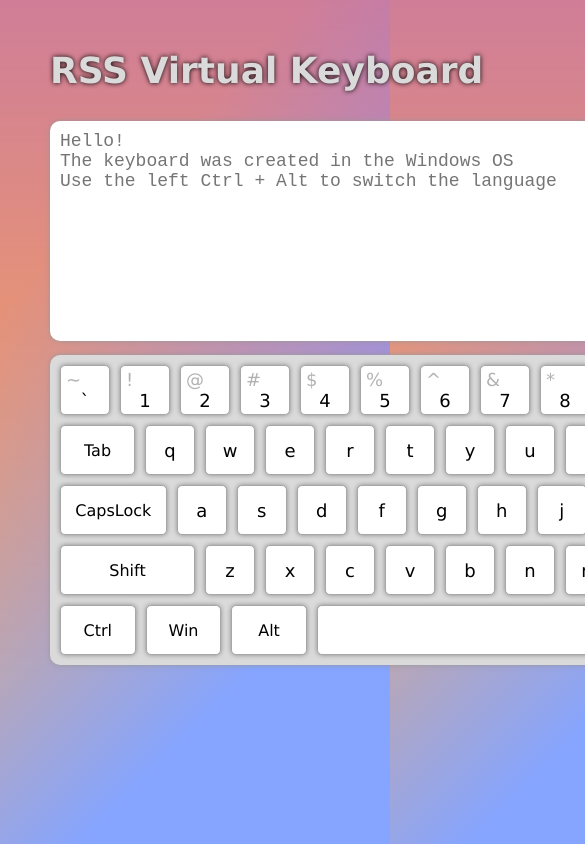
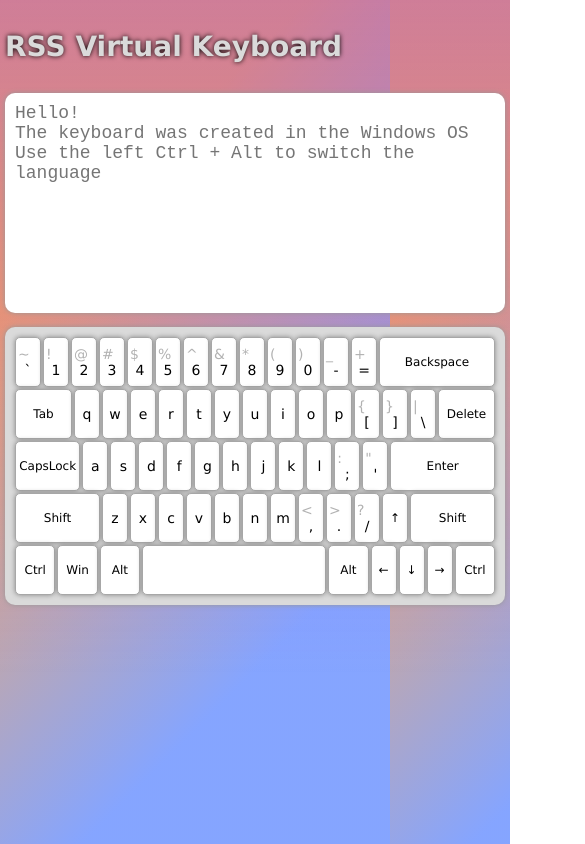
Before and after one commit to Diana2886/Virtual-keyboard, a website built with webpack: page virtual-keyboard/index.html in a window 390 px wide. Shown: the top 844 px of the page, 585 px wide, since content can reach past the window. Built offline with nearby package versions, Linux system fonts and the light colour scheme.

Commit message:
feat: add removal of selection and add styles for adaptive layout

```diff
--- a/virtual-keyboard/src/css/style.css
+++ b/virtual-keyboard/src/css/style.css
@@ -9,7 +9,7 @@ body {
   display: flex;
   flex-direction: column;
   justify-content: space-between;
-  min-width: 320px;
+  min-width: 500px;
   height: 100vh;
   font-family: Verdana, Geneva, Tahoma, sans-serif;
   font-size: 18px;
@@ -22,7 +22,7 @@ body {
 .wrapper {
   max-width: 1100px;
   margin: 0 auto;
-  padding: 50px;
+  padding: 30px;
 }
 
 .title {
@@ -123,3 +123,69 @@ body {
   background-color: rgba(138, 43, 226, 0.2);
   transform: scale(0.97);
 }
+
+@media (max-width: 1024px) {
+  .wrapper {
+    padding: 30px 10px;
+  }
+
+  .title {
+    font-size: 32px;
+  }
+
+  .display {
+    width: 800px;
+  }
+
+  .keyboard {
+    width: 800px;
+    gap: 5px;
+  }
+
+  .keyboard__row {
+    gap: 5px;
+  }
+
+  .keyboard__key {
+    width: 40px;
+    padding: 3px;
+    font-size: 16px;
+  }
+
+  [data-fn="true"] > .key-title {
+    font-size: 14px;
+  }
+}
+
+@media (max-width: 820px) {
+  .wrapper {
+    padding: 30px 5px;
+  }
+
+  .title {
+    font-size: 28px;
+  }
+
+  .display {
+    width: 500px;
+  }
+
+  .keyboard {
+    width: 500px;
+    gap: 2px;
+  }
+
+  .keyboard__row {
+    gap: 2px;
+  }
+
+  .keyboard__key {
+    width: 26px;
+    padding: 2px;
+    font-size: 14px;
+  }
+
+  [data-fn="true"] > .key-title {
+    font-size: 12px;
+  }
+}
--- a/virtual-keyboard/src/js/Keyboard.js
+++ b/virtual-keyboard/src/js/Keyboard.js
@@ -212,11 +212,27 @@ export default class Keyboard {
         cursorPosition += 1;
       },
       Delete: () => {
-        this.display.value = `${left}${right.slice(1)}`;
+        if (this.display.selectionEnd - this.display.selectionStart > 1) {
+          const selectionLength = this.display.value.slice(
+            this.display.selectionStart,
+            this.display.selectionEnd,
+          ).length;
+          this.display.value = `${left}${right.slice(selectionLength)}`;
+        } else {
+          this.display.value = `${left}${right.slice(1)}`;
+        }
       },
       Backspace: () => {
-        this.display.value = `${left.slice(0, -1)}${right}`;
-        cursorPosition -= 1;
+        if (this.display.selectionEnd - this.display.selectionStart > 1) {
+          const selectionLength = this.display.value.slice(
+            this.display.selectionStart,
+            this.display.selectionEnd,
+          ).length;
+          this.display.value = `${left}${right.slice(selectionLength)}`;
+        } else {
+          this.display.value = `${left.slice(0, -1)}${right}`;
+          cursorPosition -= 1;
+        }
       },
       Space: () => {
         this.display.value = `${left} ${right}`;
@@ -227,8 +243,17 @@ export default class Keyboard {
     if (fnButtonsHandler[keyObject.code]) {
       fnButtonsHandler[keyObject.code]();
     } else if (!keyObject.isFnKey) {
-      cursorPosition += 1;
-      this.display.value = `${left}${symbol || ''}${right}`;
+      if (this.display.selectionEnd - this.display.selectionStart > 1) {
+        const selectionLength = this.display.value.slice(
+          this.display.selectionStart,
+          this.display.selectionEnd,
+        ).length;
+        this.display.value = `${left}${symbol || ''}${right.slice(selectionLength)}`;
+        cursorPosition += 1;
+      } else {
+        cursorPosition += 1;
+        this.display.value = `${left}${symbol || ''}${right}`;
+      }
     }
     this.display.setSelectionRange(cursorPosition, cursorPosition);
   }
```
